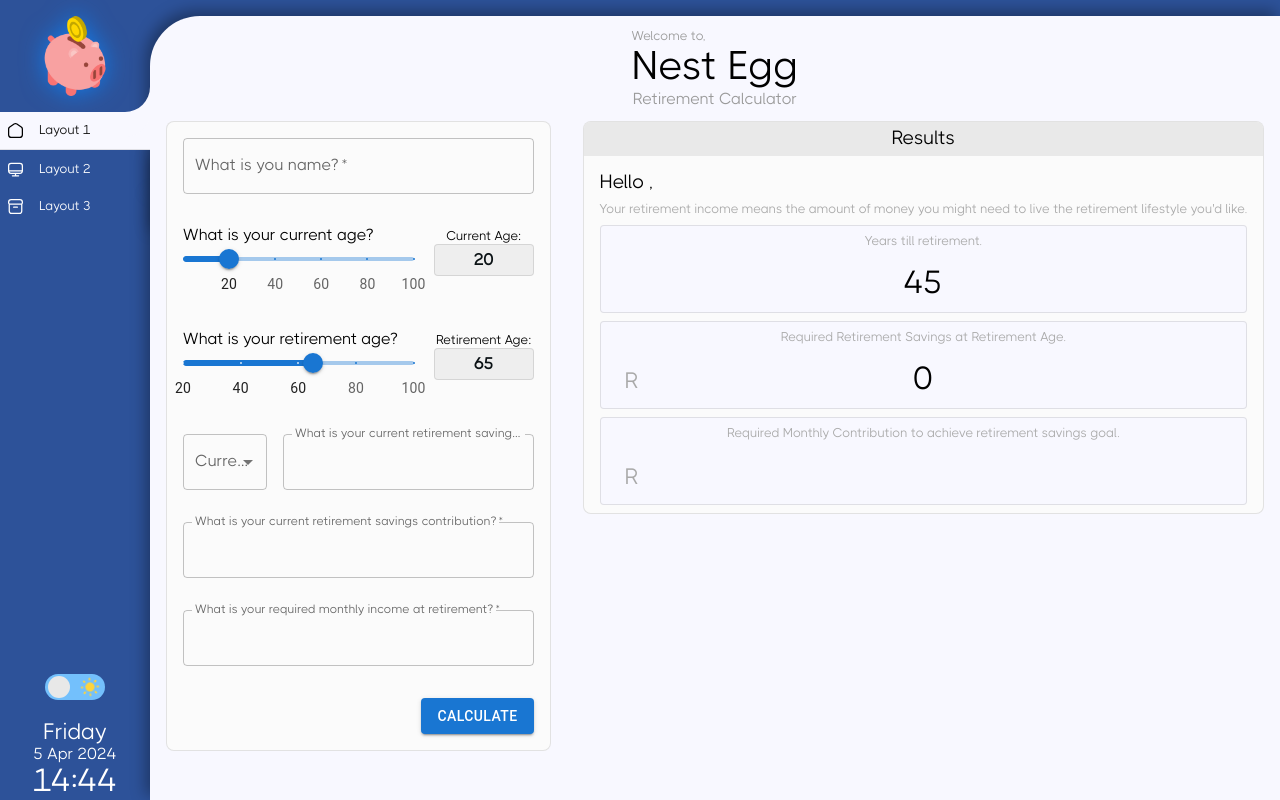
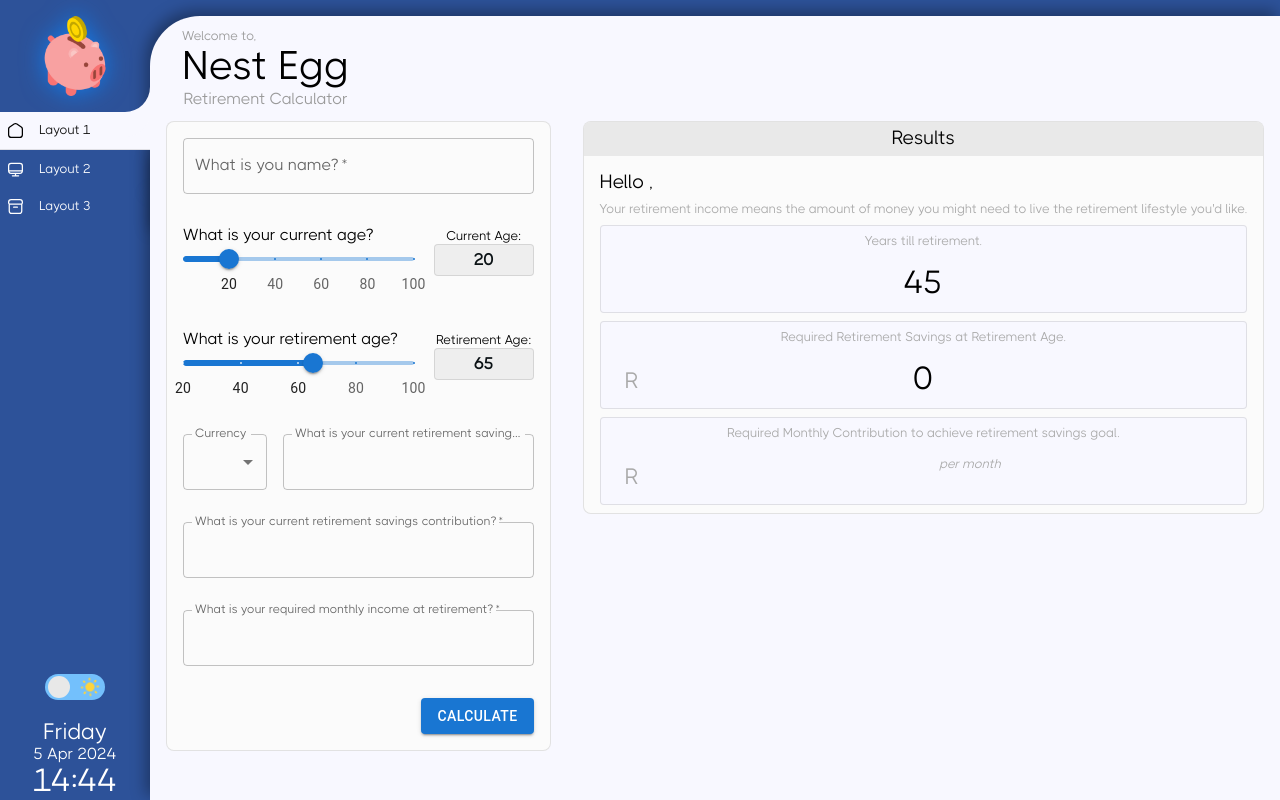
Before and after one commit to ChrisInBlue/NestEgg, a React (Create React App) app: page / in a window 1280 px wide. Built offline with nearby package versions, Linux system fonts and the light colour scheme.

Commit message:
theme corrections
updated theme styles

```diff
--- a/src/assets/css/theme.css
+++ b/src/assets/css/theme.css
@@ -98,7 +98,7 @@ html {
 .dark-theme .input-group .MuiSlider-markLabel {
     color: #a9a9a9
 }
-.dark-theme .input-group .value-box {
+.dark-theme .input-group p, .dark-theme .input-group div > div{
     color: #a9a9a9
 }
 .dark-theme .input-group p > span {
--- a/src/components/Body.css
+++ b/src/components/Body.css
@@ -13,7 +13,7 @@
     text-align: center;
     padding: .8rem 0;
     width: fit-content;
-    margin: 0 auto;
+    margin-left: 2rem;
 }
 .title-wrap p {
     color: #9a9a9a;
--- a/src/components/Calculator.css
+++ b/src/components/Calculator.css
@@ -25,7 +25,7 @@
 .input-group > span {
     width: calc(100% - 120px);
 }
-.input-group p {
+.input-group .value-box {
     text-align: center;
     width: 100px;
     float: right;
--- a/src/components/Calculator.js
+++ b/src/components/Calculator.js
@@ -26,12 +26,12 @@ export default function Calculator() {
     const handleCalculateClick = () => {
         dispatch(setCalculatorState({
             myName,
-            ageValue,
-            retireAgeValue,
+            ageValue: parseInt(ageValue, 10),
+            retireAgeValue: parseInt(retireAgeValue, 10),
             currencyValue,
-            retirementSavings,
-            retirementContribution,
-            requiredIncome
+            retirementSavings: parseFloat(retirementSavings.replace(/,/g, '')),
+            retirementContribution: parseFloat(retirementContribution.replace(/,/g, '')),
+            requiredIncome: parseFloat(requiredIncome.replace(/,/g, ''))
         }));
     };
 
@@ -145,12 +145,15 @@ export default function Calculator() {
                     select
                     label="Currency"
                     value={ currencyValue }
-                    onChange={
-                        (e, newCurrencyValue) => { setCurrencyValue( newCurrencyValue ); }
-                    }
-                    >
+                    onChange={(e) => setCurrencyValue(e.target.value)}
+                    InputProps={{
+                        startAdornment: <InputAdornment position="start">
+                            {currencies.find(currency => currency.value === currencyValue)?.label}
+                        </InputAdornment>,
+                    }}
+                >
                     {currencies.map((option) => (
-                        <MenuItem key={option.value} value={option.value}>
+                        <MenuItem key={option.value} value={option.label}>
                             {option.label}
                         </MenuItem>
                     ))}
--- a/src/components/Results.css
+++ b/src/components/Results.css
@@ -34,3 +34,10 @@
     top: .5rem;
     font-size: 1.4rem;
 }
+.results-container .block h5 > em {
+    font-size: .8rem;
+    color: #a9a9a9;
+    position: absolute;
+    top: 0;
+    margin-left: 1rem;
+}
--- a/src/components/Results.js
+++ b/src/components/Results.js
@@ -19,7 +19,7 @@ export default function Results() {
       </div>
       <div className='block'>
         <p>Years till retirement.</p>
-        <h5>{}{yearsToRetirement}</h5>
+        <h5>{yearsToRetirement}</h5>
       </div>
       <div className='block'>
         <p>Required Retirement Savings at Retirement Age.</p>
@@ -33,6 +33,7 @@ export default function Results() {
         <h5>
             <span>{currencyValue}</span>
             {requiredContributions}
+            <em>per month</em>
         </h5>
       </div>
     </div>
--- a/src/components/SideNav.css
+++ b/src/components/SideNav.css
@@ -69,6 +69,7 @@
     border-top-left-radius: 25px;
     box-shadow: 0 -25px 0 0 var(--ghostwhite);
     transform: rotate(180deg);
+    transition: .2s ease-in-out;
 }
 .nav-menu .active::after {
     display: none;
```
